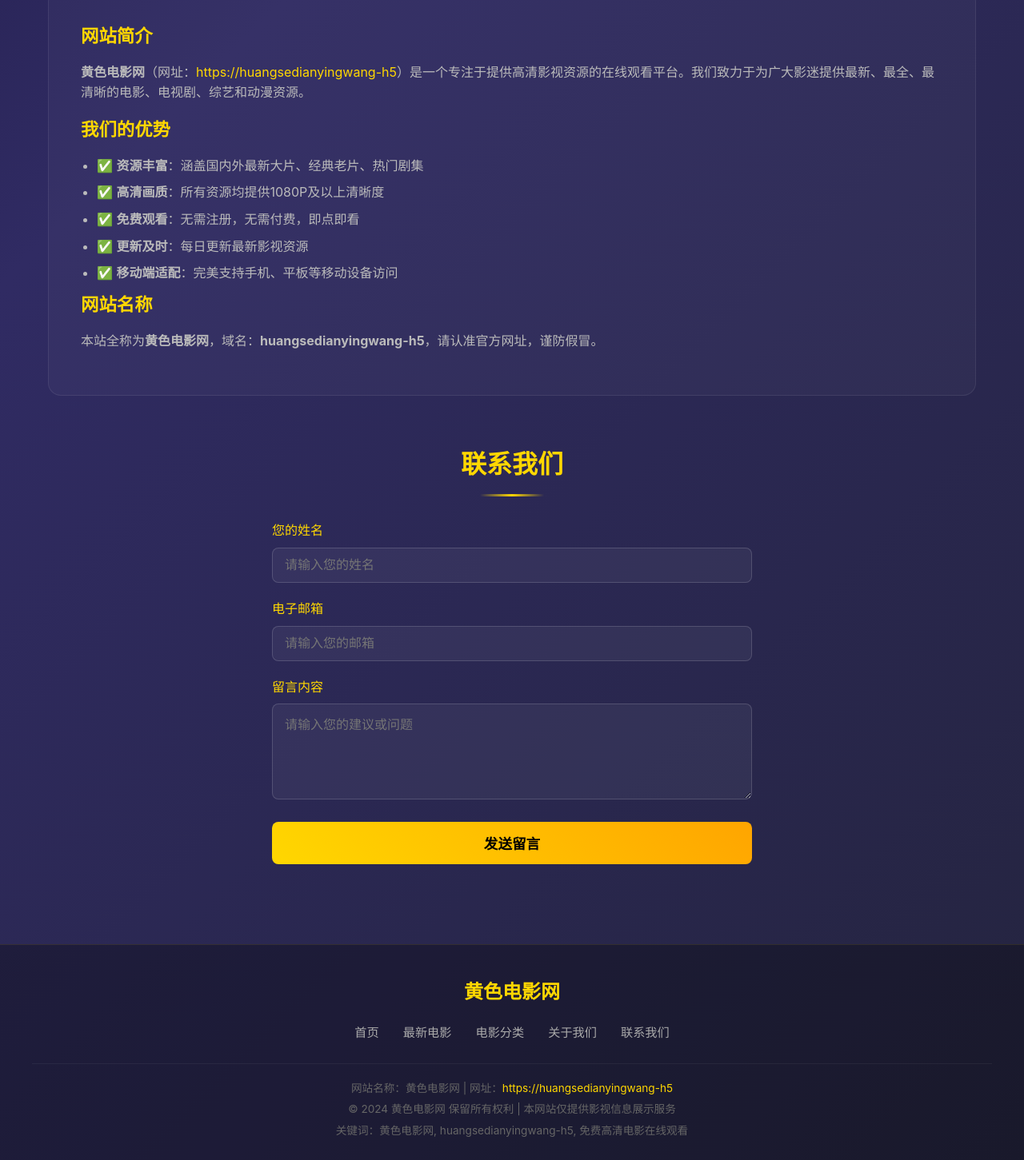
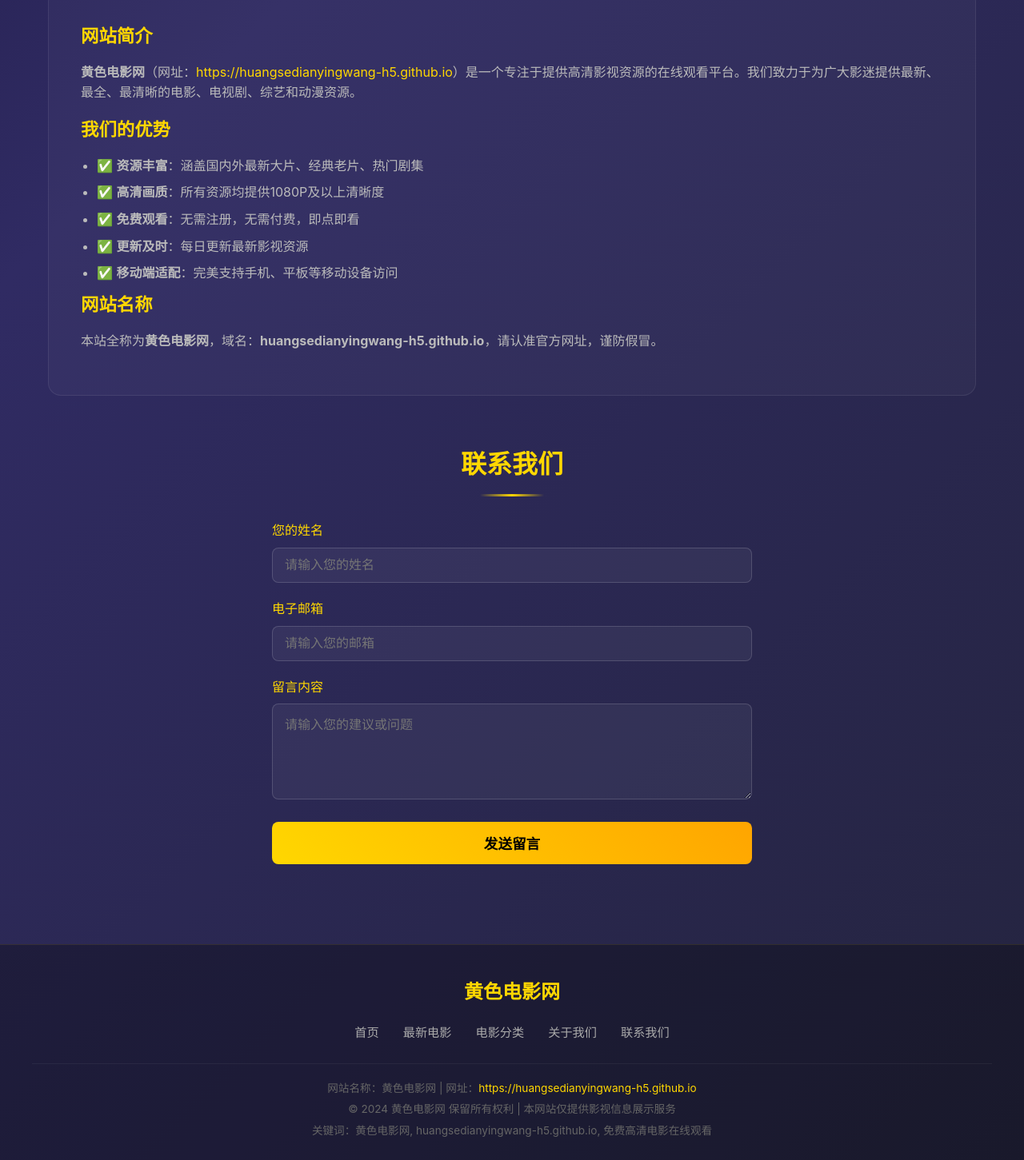
Before and after one commit to huangsedianyingwang-h5/huangsedianyingwang-h5.github.io, a plain HTML site: page index.html in a window 1280 px wide. Shown: the part 2017-3468 px from the top of the page at 80% size. Drawn offline with Linux system fonts and the light colour scheme.

Commit message:
Update website links to use GitHub Pages URL

```diff
--- a/index.html
+++ b/index.html
@@ -3,9 +3,9 @@
 <head>
 <meta charset="UTF-8">
 <meta name="viewport" content="width=device-width, initial-scale=1.0">
-<title>黄色电影网 - 免费高清电影在线观看 | huangsedianyingwang-h5</title>
-<meta name="description" content="黄色电影网(huangsedianyingwang-h5)提供最新高清电影、电视剧、综艺、动漫在线观看。免费高清，更新及时，是您观影的首选网站。">
-<meta name="keywords" content="黄色电影网, huangsedianyingwang-h5, 免费电影, 高清电影, 在线观看, 最新电影">
+<title>黄色电影网 - 免费高清电影在线观看 | huangsedianyingwang-h5.github.io</title>
+<meta name="description" content="黄色电影网(huangsedianyingwang-h5.github.io)提供最新高清电影、电视剧、综艺、动漫在线观看。免费高清，更新及时，是您观影的首选网站。">
+<meta name="keywords" content="黄色电影网, huangsedianyingwang-h5.github.io, 免费电影, 高清电影, 在线观看, 最新电影">
 <meta name="author" content="黄色电影网">
 <!-- 必应搜索引擎优化：强调中文语言、关键词、描述，符合Bing收录标准 -->
 <style>
@@ -519,7 +519,7 @@ img {
 <div class="seo-structured-data">
     <span itemscope itemtype="http://schema.org/WebSite">
         <span itemprop="name">黄色电影网</span>
-        <span itemprop="url">https://huangsedianyingwang-h5</span>
+        <span itemprop="url">https://huangsedianyingwang-h5.github.io</span>
         <span itemprop="description">黄色电影网提供最新高清电影、电视剧、综艺、动漫在线观看，免费高清，更新及时。</span>
     </span>
 </div>
@@ -694,7 +694,7 @@ img {
         <h2 class="section-title">关于黄色电影网</h2>
         <div class="about-content">
             <h3>网站简介</h3>
-            <p><strong>黄色电影网</strong>（网址：<a href="https://huangsedianyingwang-h5" style="color:#FFD700;">https://huangsedianyingwang-h5</a>）是一个专注于提供高清影视资源的在线观看平台。我们致力于为广大影迷提供最新、最全、最清晰的电影、电视剧、综艺和动漫资源。</p>
+            <p><strong>黄色电影网</strong>（网址：<a href="https://huangsedianyingwang-h5.github.io" style="color:#FFD700;">https://huangsedianyingwang-h5.github.io</a>）是一个专注于提供高清影视资源的在线观看平台。我们致力于为广大影迷提供最新、最全、最清晰的电影、电视剧、综艺和动漫资源。</p>
 
             <h3>我们的优势</h3>
             <ul>
@@ -706,7 +706,7 @@ img {
             </ul>
 
             <h3>网站名称</h3>
-            <p>本站全称为<strong>黄色电影网</strong>，域名：<strong>huangsedianyingwang-h5</strong>，请认准官方网址，谨防假冒。</p>
+            <p>本站全称为<strong>黄色电影网</strong>，域名：<strong>huangsedianyingwang-h5.github.io</strong>，请认准官方网址，谨防假冒。</p>
         </div>
     </section>
 
@@ -744,9 +744,9 @@ img {
             <a href="#contact">联系我们</a>
         </div>
         <div class="footer-info">
-            <p>网站名称：黄色电影网 | 网址：<a href="https://huangsedianyingwang-h5" style="color:#FFD700;">https://huangsedianyingwang-h5</a></p>
+            <p>网站名称：黄色电影网 | 网址：<a href="https://huangsedianyingwang-h5.github.io" style="color:#FFD700;">https://huangsedianyingwang-h5.github.io</a></p>
             <p>© 2024 黄色电影网 保留所有权利 | 本网站仅提供影视信息展示服务</p>
-            <p>关键词：黄色电影网, huangsedianyingwang-h5, 免费高清电影在线观看</p>
+            <p>关键词：黄色电影网, huangsedianyingwang-h5.github.io, 免费高清电影在线观看</p>
         </div>
     </div>
 </footer>
```
